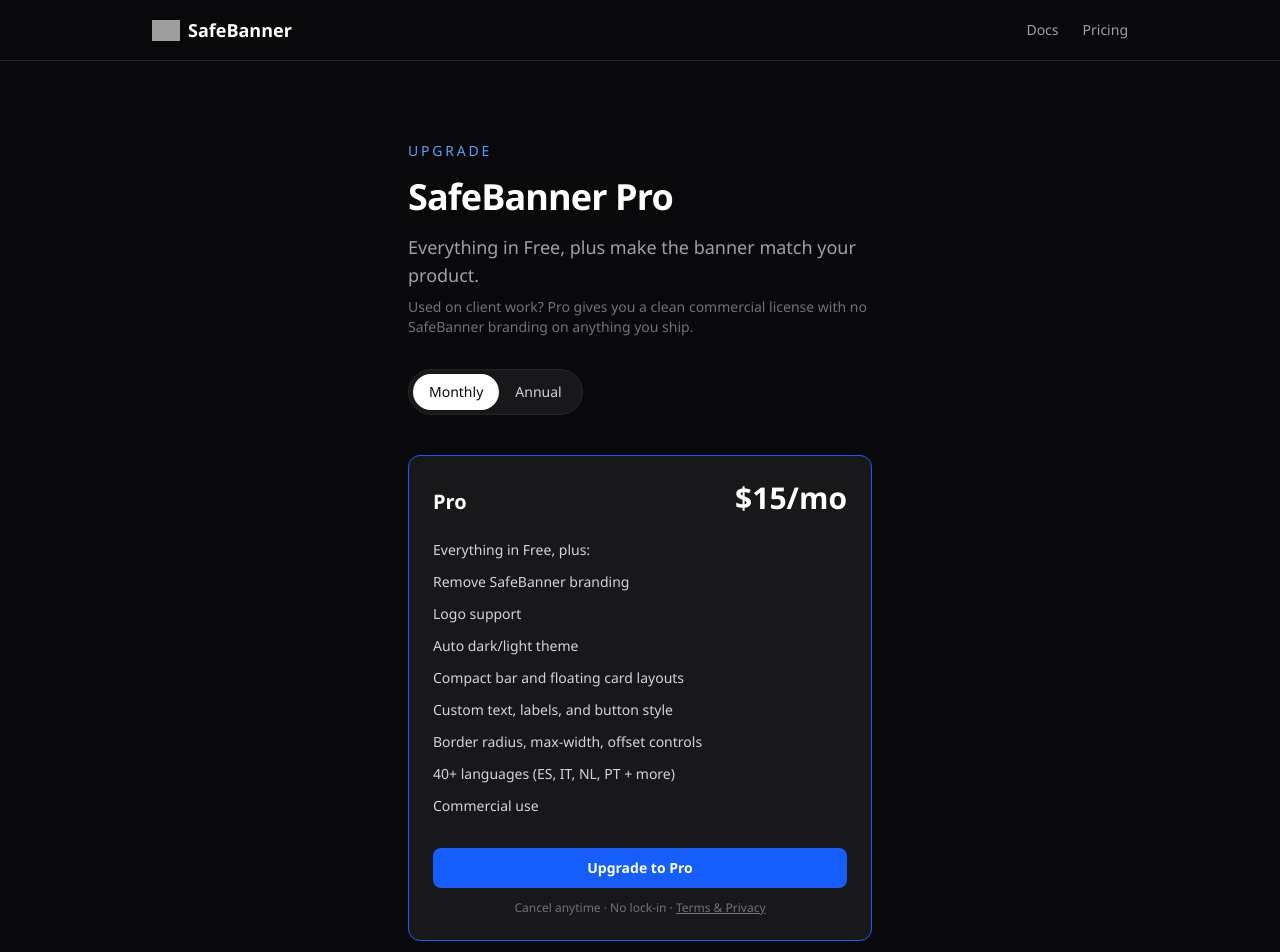
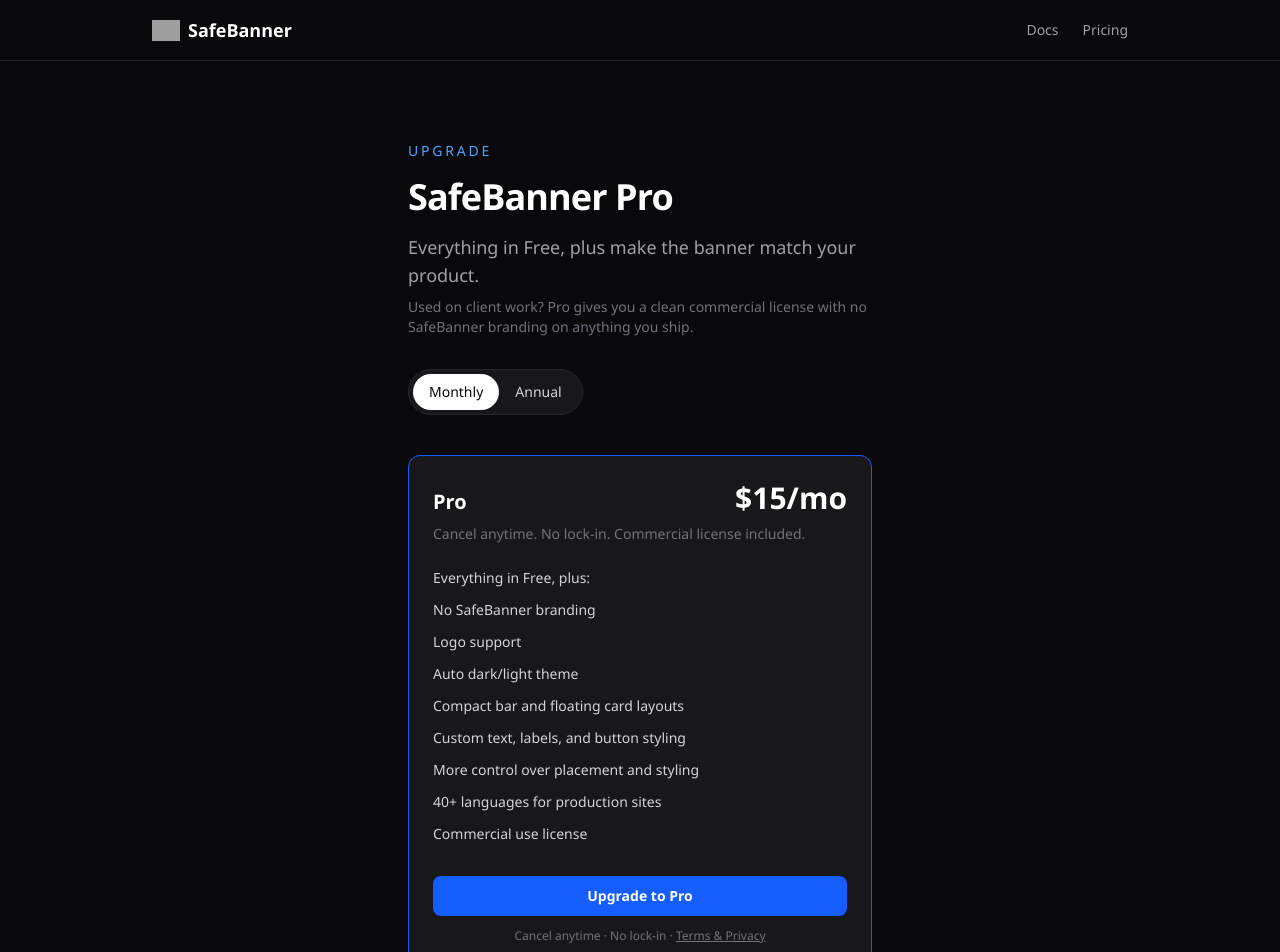
Before and after one commit to hellokariburt/SafeBanner, a Next.js app in the folder apps/web/: page /upgrade in a window 1280 px wide. Shown: the top 952 px of the page. Built offline with nearby package versions, Linux system fonts and the light colour scheme; grey boxes are pictures that could not be loaded.

Commit message:
Refine homepage and upgrade page copy

```diff
--- a/apps/web/src/app/page.tsx
+++ b/apps/web/src/app/page.tsx
@@ -72,7 +72,7 @@
       <section className="border-t border-zinc-800">
         <div className="mx-auto max-w-5xl px-6 py-20">
           <h2 className="text-3xl font-bold text-white">
-            Cookie compliance shouldn&apos;t take a day.
+            What you need, without enterprise baggage.
           </h2>
           <p className="mt-4 max-w-2xl text-lg text-zinc-400">
             OneTrust is for enterprises. Cookiebot is slow and expensive. Most free scripts are abandoned.
@@ -243,6 +243,35 @@
 
       <PricingSection />
 
+      <section className="border-t border-zinc-800 bg-zinc-900">
+        <div className="mx-auto max-w-5xl px-6 py-16">
+          <div className="max-w-3xl rounded-xl border border-zinc-800 bg-zinc-950 p-6">
+            <h2 className="text-2xl font-semibold text-white">
+              What if I&apos;m audited?
+            </h2>
+            <p className="mt-3 text-zinc-400">
+              SafeBanner helps you capture consent choices and send Google Consent Mode v2 signals,
+              but it is not legal advice and it does not act as your hosted system of record.
+              Consent stays on the site itself, not in a SafeBanner dashboard.
+            </p>
+            <div className="mt-4 flex flex-wrap gap-3">
+              <Link
+                href="/demo"
+                className="rounded-lg bg-blue-600 px-4 py-2 text-sm font-medium text-white hover:bg-blue-500"
+              >
+                Try the Demo
+              </Link>
+              <Link
+                href="/legal"
+                className="rounded-lg border border-zinc-700 px-4 py-2 text-sm font-medium text-zinc-200 hover:bg-zinc-900"
+              >
+                Read Terms &amp; Privacy
+              </Link>
+            </div>
+          </div>
+        </div>
+      </section>
+
       {/* FAQ */}
       <section className="border-t border-zinc-800">
         <div className="mx-auto max-w-5xl px-6 py-20">
--- a/apps/web/src/app/upgrade/page.tsx
+++ b/apps/web/src/app/upgrade/page.tsx
@@ -117,17 +117,20 @@
               {interval === "annual" ? "$149/yr" : "$15/mo"}
             </p>
           </div>
+          <p className="mt-2 text-sm text-zinc-500">
+            Cancel anytime. No lock-in. Commercial license included.
+          </p>
           <ul className="mt-6 space-y-3 text-sm text-zinc-300">
             {[
               "Everything in Free, plus:",
-              "Remove SafeBanner branding",
+              "No SafeBanner branding",
               "Logo support",
               "Auto dark/light theme",
               "Compact bar and floating card layouts",
-              "Custom text, labels, and button style",
-              "Border radius, max-width, offset controls",
-              "40+ languages (ES, IT, NL, PT + more)",
-              "Commercial use",
+              "Custom text, labels, and button styling",
+              "More control over placement and styling",
+              "40+ languages for production sites",
+              "Commercial use license",
             ].map((feature) => (
               <li key={feature}>{feature}</li>
             ))}
```
